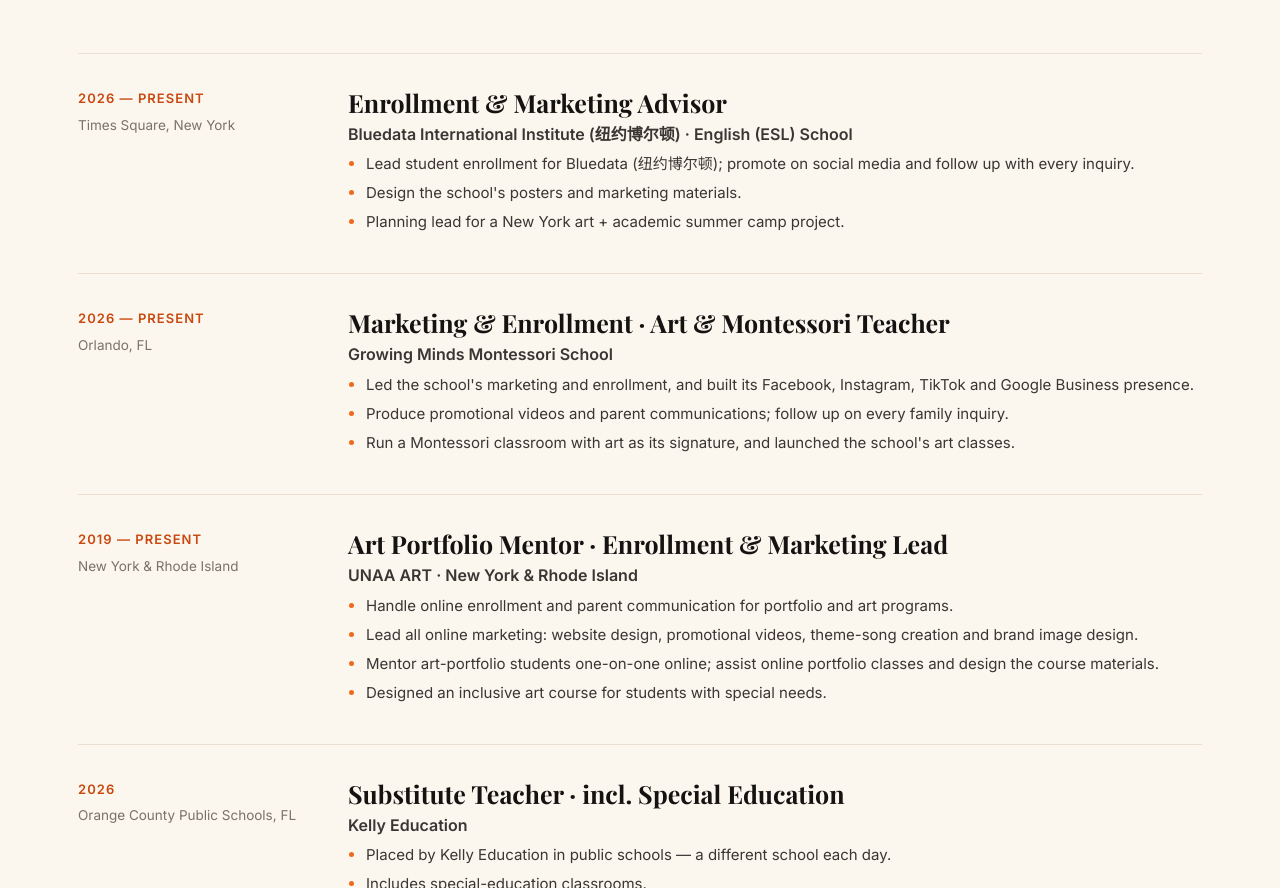
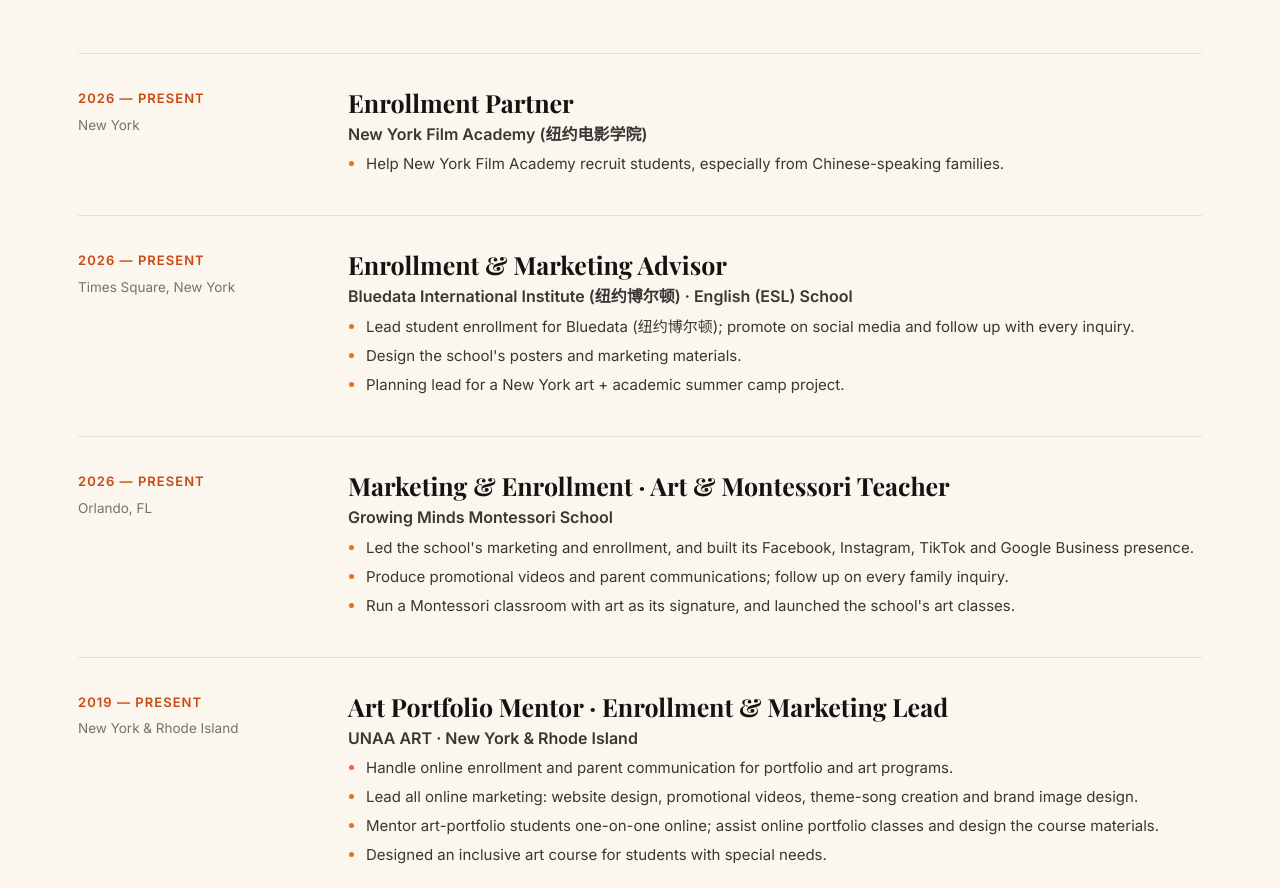
Before and after one commit to linyang0722/msevelynart, a plain HTML site: page index.html in a window 1280 px wide. Shown: the part 3860-4748 px from the top of the page. Drawn offline with nearby package versions, Linux system fonts and the light colour scheme; a web font is replaced by a local one.

Commit message:
Update index.html: NYFA enrollment

```diff
--- a/index.html
+++ b/index.html
@@ -534,6 +534,16 @@ html[lang=zh] .lead{font-size:18px;line-height:1.9}
     </div>
     <div class="tl">
       <div class="job reveal">
+        <div><div class="when" data-zh="2026 年至今">2026 — Present</div><div class="where" data-zh="纽约">New York</div></div>
+        <div>
+          <h3 data-zh="招生合作">Enrollment Partner</h3>
+          <div class="org" data-zh="纽约电影学院 New York Film Academy">New York Film Academy (纽约电影学院)</div>
+          <ul>
+            <li data-zh="帮助纽约电影学院招生，尤其是华人家庭的学生。">Help New York Film Academy recruit students, especially from Chinese-speaking families.</li>
+          </ul>
+        </div>
+      </div>
+      <div class="job reveal">
         <div><div class="when" data-zh="2026 年至今">2026 — Present</div><div class="where" data-zh="纽约时代广场">Times Square, New York</div></div>
         <div>
           <h3 data-zh="招生与市场营销顾问">Enrollment &amp; Marketing Advisor</h3>
```
